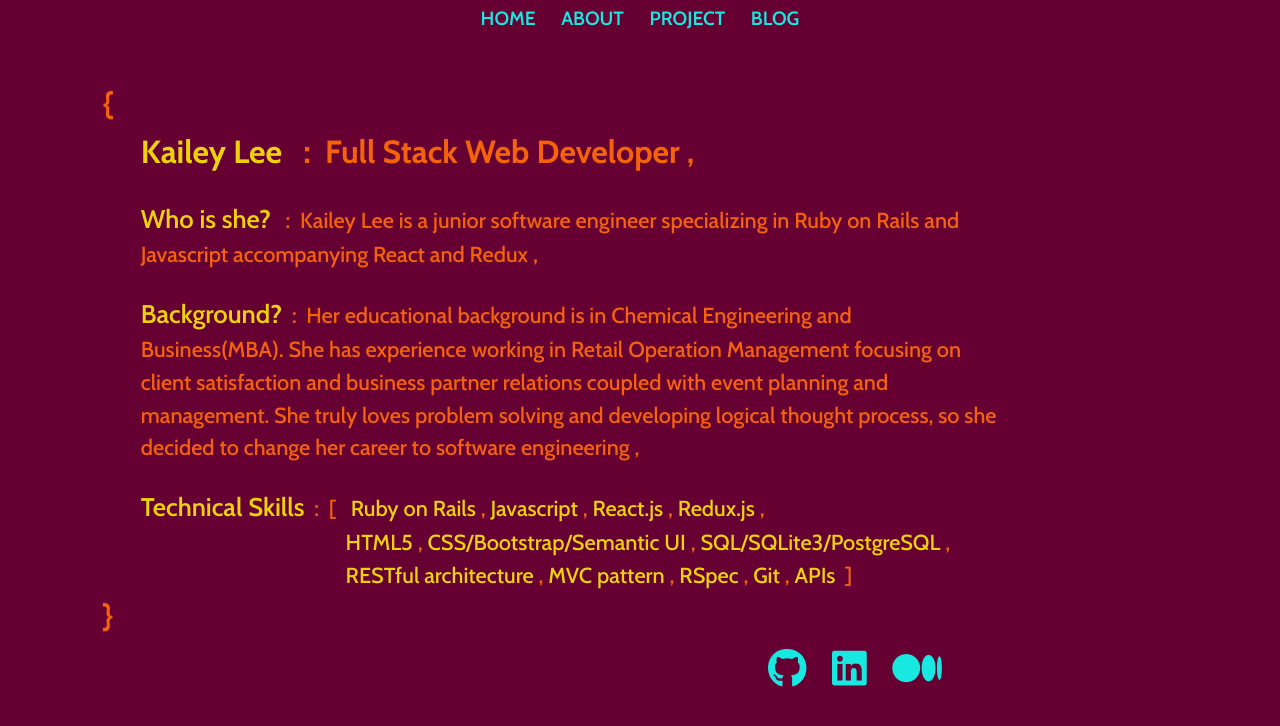
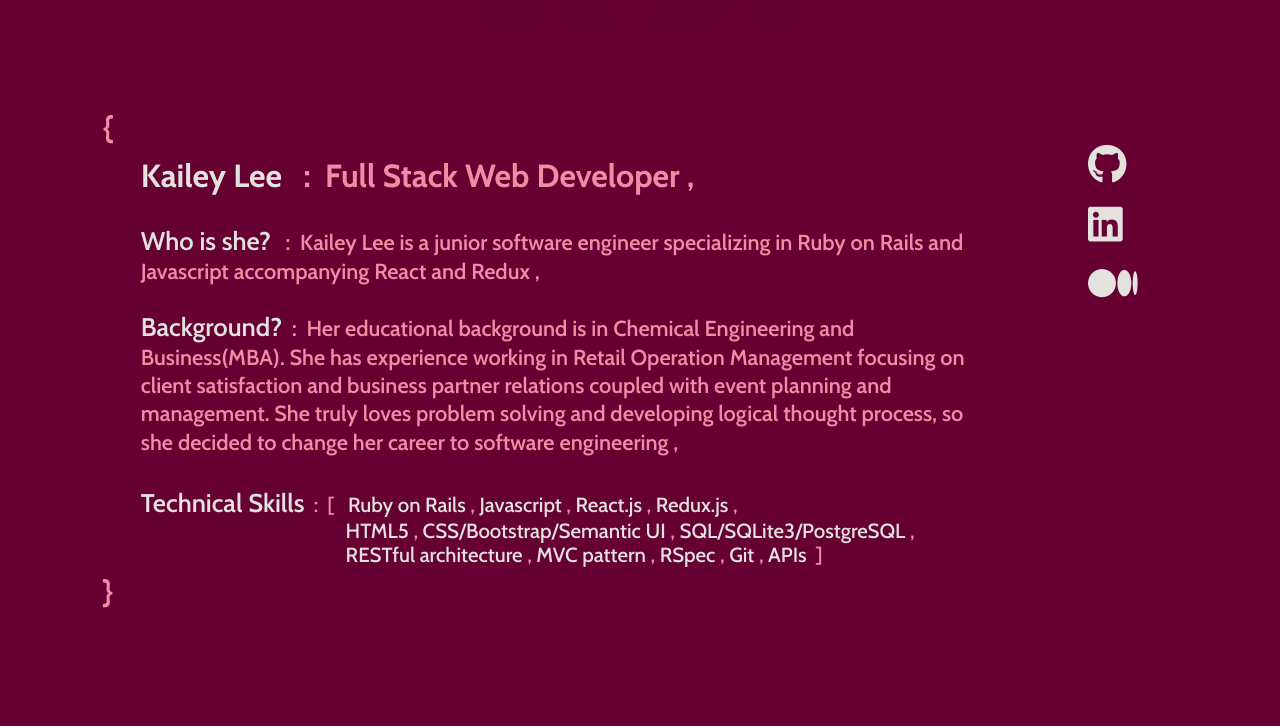
Before and after one commit to kailey16/kailey16.github.io, a React (Create React App) app: page /aboutme in a window 1280 px wide. Shown: the top 726 px of the page. Built offline with nearby package versions, Linux system fonts and the light colour scheme; a web font is replaced by a local one.

Commit message:
aboutme page done

```diff
--- a/src/AboutMe/AboutMe.js
+++ b/src/AboutMe/AboutMe.js
@@ -19,7 +19,7 @@ const AboutMe = () => {
         <p className="bioLine bioDetail">
           <span className="colorYellow bioStatus">Background?</span>&nbsp; : &nbsp;Her educational background is in Chemical Engineering and Business(MBA). She has experience working in Retail Operation Management focusing on client satisfaction and business partner relations coupled with event planning and management. She truly loves problem solving and developing logical thought process, so she decided to change her career to software engineering ,
         </p>
-        <p className="bioLine bioDetail">
+        <p className="bioLine skillDetail">
           <span className="colorYellow bioStatus">Technical Skills</span>&nbsp; : &nbsp;[ &nbsp;&nbsp;<span className="colorYellow">Ruby on Rails</span> , <span className="colorYellow">Javascript</span> , <span className="colorYellow">React.js</span> , <span className="colorYellow">Redux.js</span> ,<br/>
           <span className="colorYellow skillLine">HTML5</span> , <span className="colorYellow">CSS/Bootstrap/Semantic UI</span> , <span className="colorYellow">SQL/SQLite3/PostgreSQL</span> ,<br/>
           <span className="colorYellow skillLine">RESTful architecture</span> , <span className="colorYellow">MVC pattern</span> , <span className="colorYellow">RSpec</span> , <span className="colorYellow">Git</span> , <span className="colorYellow">APIs</span>&nbsp; ]<br/>
@@ -31,10 +31,10 @@ const AboutMe = () => {
       <div className="aboutmeIcons">
         <a target="_blank" rel="noopener noreferrer" href="https://github.com/kailey16">
           <i className="fab fa-github aboutmeIcon" />
-        </a>
+        </a><br/>
         <a target="_blank" rel="noopener noreferrer" href="https://www.linkedin.com/in/kaileyleemcintosh/">
           <i className="fab fa-linkedin aboutmeIcon" />
-        </a>
+        </a><br/>
         <a target="_blank" rel="noopener noreferrer" href="https://medium.com/@klee.mcintosh">
           <i className="fab fa-medium aboutmeIcon"></i>
         </a>
--- a/src/style/AboutMe.css
+++ b/src/style/AboutMe.css
@@ -1,16 +1,36 @@
+/*
+  wine: #660033
+  orange: #FF8B06
+  rgba(255, 106, 6, 0.938)
+  mint: #17e9e0
+ */
+ /*
+ beige: #e3e2df
+ baby pink: #e3afbc
+ pink: #ee4c7c
+ dark-pink: #9a1750
+ wine: #660033
+ */
+
 #aboutme {
   background-color: #660033;
-  color: rgba(255, 106, 6, 0.938);
+  color: #f38ba5;
   width: 100vw;
   height: 100vh;
   position: fixed;
   z-index: -1;
+
+  display: grid;
+  grid-template-columns: 80vw 20vw;
+  grid-template-areas:
+    "bio icons";
 }
 
 .bio {
+  grid-area: bio;
   width: 70vw;
   height: auto;
-  margin: 10vh 0 0 8vw;
+  margin: 13vh 0 0 8vw;
   font-size: 1.7vw;
   font-weight: 500;
 }
@@ -35,12 +55,21 @@
 
 .bioDetail {
   font-size: 1.7vw;
+  padding: 3vh 0 0 3vw;
+  font-weight: 600;
+  line-height: 1.3;
+}
+
+.skillDetail {
+  font-size: 1.6vw;
+  padding: 4vh 0 0 3vw;
   font-weight: 500;
-  padding: 3vh 0 0 3vw;
+  line-height: 1.2;
+
 }
 
 .colorYellow {
-  color: rgba(255, 238, 6, 0.877);
+  color: #e3e2df;
 }
 
 .skillLine {
@@ -50,12 +79,12 @@
 
 
 .aboutmeIcons {
-  margin-left: 60vw;
+  grid-area: icons;
+  padding: 17vh 0 0 5vw;
 }
 
 .aboutmeIcons a {
-  padding-right: 2vw;
-  color: #17e9e0 !important;
+  color: #e3e2df;
   font-size: 3.1vw;
 }
 
--- a/src/style/App.css
+++ b/src/style/App.css
@@ -38,7 +38,7 @@ body {
 }
 
 .navOption {
-  color: #17e9e0 !important;
+  color: #660033 !important;
   font-weight: 600;
   font-size: 1.5vw;
   padding: 0 1vw 0 1vw;
```
